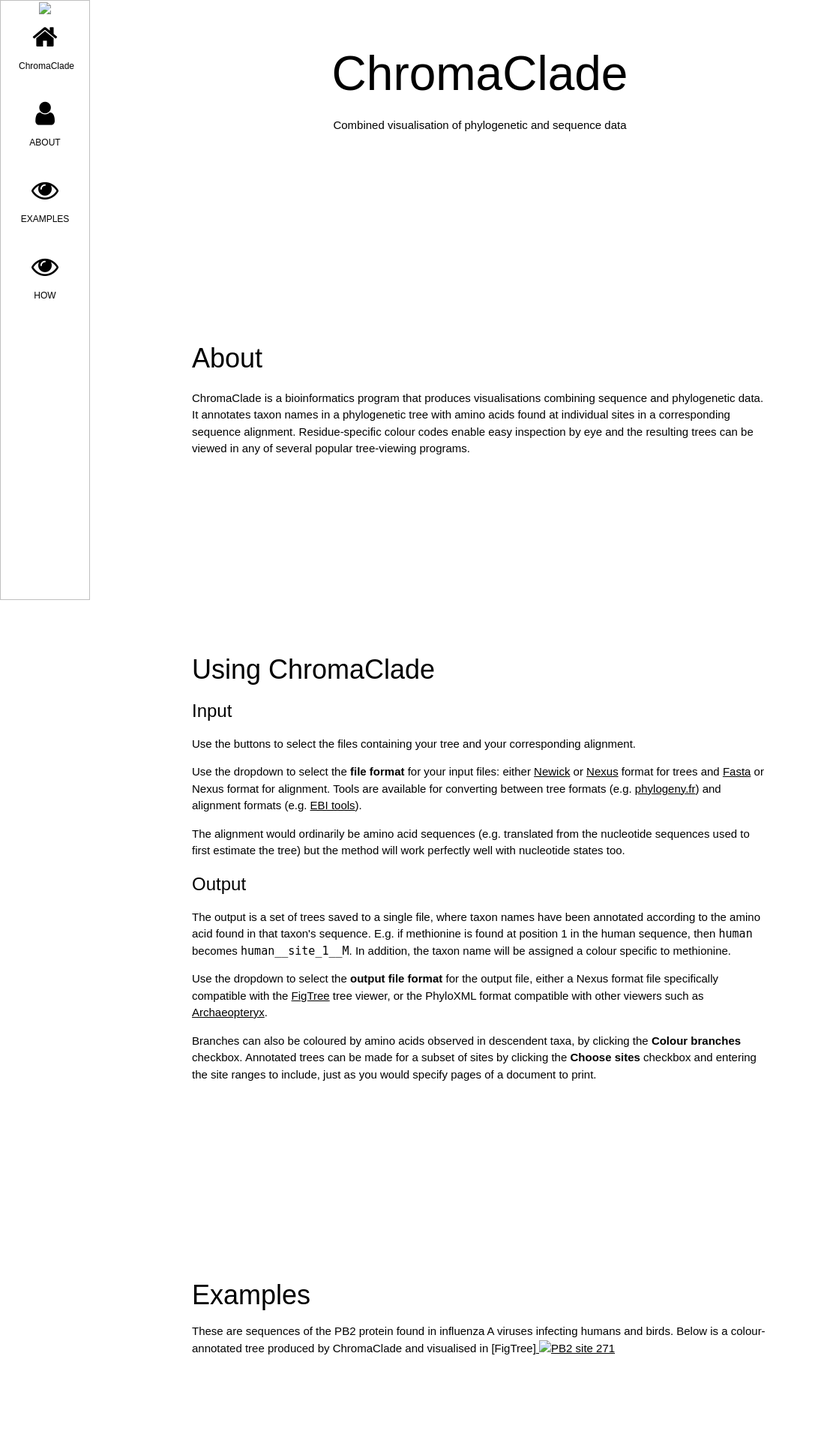
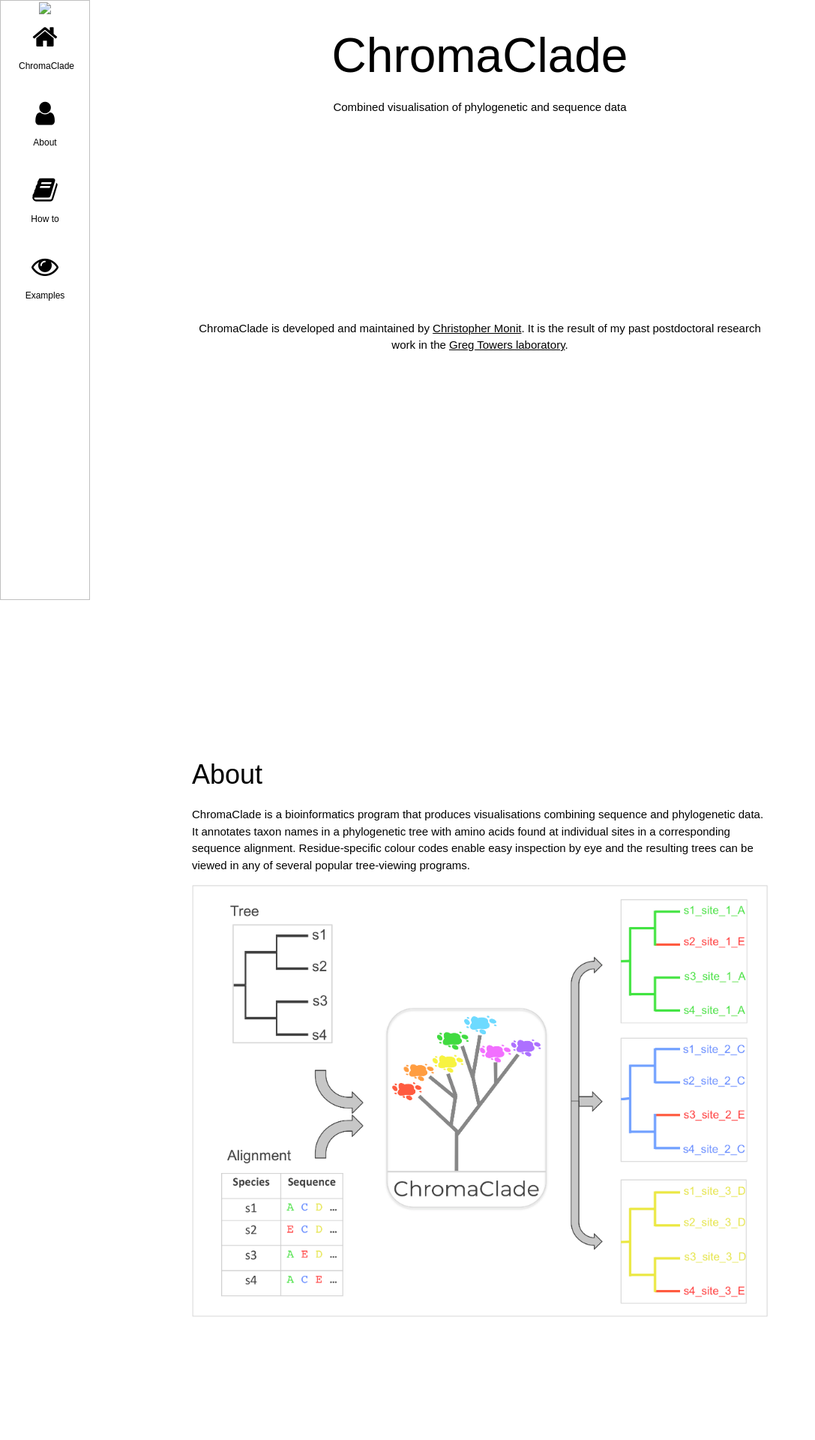
Before and after one commit to chrismonit/chroma_clade, a Flask app: template src/templates/base.html in a window 1280 px wide. Shown: the top 1920 px of the page at 75% size, without its empty margins (0-1087 px from the left). Before the commit the page ends 1806 px from the top, so only its background shows below. Run offline with Flask 2, Linux system fonts and the light colour scheme; the template is opened without the code that fills it, so the values that code supplies are empty; some web fonts are replaced.

Commit message:
developed front end a bit more. rearranged navbar elements, added icon for how-to section, made links open in new browser tabs, added links to my linkedin profile and greg's website

```diff
--- a/src/static/custom.css
+++ b/src/static/custom.css
@@ -120,6 +120,11 @@
 
 
 /* TODO combine these?*/
+
+.self-promotion {
+    margin: 20% 20%;
+}
+
 .about{
     margin: 20% 20%;
 }
--- a/src/templates/base.html
+++ b/src/templates/base.html
@@ -34,15 +34,15 @@
   </a>
 <a href="#about" class="w3-bar-item w3-button w3-padding-large w3-hover-black">
     <i class="fa fa-user w3-xxlarge"></i>
-    <p>ABOUT</p>
+    <p>About</p>
   </a>
+  <a href="#how-to" class="w3-bar-item w3-button w3-padding-large w3-hover-black">
+    <i class="fa fa-book w3-xxlarge"></i>
+    <p>How to</p>
   <a href="#examples" class="w3-bar-item w3-button w3-padding-large w3-hover-black">
     <i class="fa fa-eye w3-xxlarge"></i>
-    <p>EXAMPLES</p>
+    <p>Examples</p>
   </a>
-  <a href="#how-to" class="w3-bar-item w3-button w3-padding-large w3-hover-black">
-    <i class="fa fa-eye w3-xxlarge"></i>
-    <p>HOW</p>
 
   </nav>
 
@@ -51,6 +51,7 @@
   <div class="w3-bar w3-white w3-opacity w3-hover-opacity-off w3-center w3-small">
     <a href="#" class="w3-bar-item w3-button" style="width:25% !important">ChromaClade</a>
     <a href="#about" class="w3-bar-item w3-button" style="width:25% !important">About</a>
+    <a href="#how-to" class="w3-bar-item w3-button" style="width:25% !important">How to</a>
     <a href="#examples" class="w3-bar-item w3-button" style="width:25% !important">Examples</a>
   </div>
 </div>
@@ -67,6 +68,12 @@
 {% block main %}{% endblock %}
 </main>
 
+<p class="w3-center self-promotion">
+    ChromaClade is developed and maintained by <a href="https://uk.linkedin.com/in/chrismonit" target="_blank">Christopher Monit</a>. It is the result of my past postdoctoral research work in the <a href="https://www.ucl.ac.uk/towers-lab/" target="_blank">Greg Towers laboratory</a>.
+    <!-- TODO and funded by... -->
+</p>
+
+<i class="fa fa-book"></i>
 
 
 <div id="about" class="about">
@@ -75,8 +82,8 @@
     ChromaClade is a bioinformatics program that produces visualisations combining sequence and phylogenetic data. It annotates taxon names in a phylogenetic tree with amino acids found at individual sites in a corresponding sequence alignment. Residue-specific colour codes enable easy inspection by eye and the resulting trees can be viewed in any of several popular tree-viewing programs.
     </p>
 
+    <img src="{{url_for('static', filename='explanation.png')}}" alt="ChromaClade summary" class="w3-image w3-opacity-min">
 
-    <!-- TODO pictorial explanation of what it does -->
 
 
 
@@ -85,6 +92,7 @@
 
 <div id="how-to" class="how-to">
     <h1>Using ChromaClade</h1>
+    <!-- TODO add instructions about making alignments and trees -->
 
     <h3>Input</h3>
     <p>
@@ -92,7 +100,7 @@ Use the buttons to select the files containing your tree and your corresponding
     </p>
 
     <p>
-    Use the dropdown to select the <b>file format</b> for your input files: either <a href="https://en.wikipedia.org/wiki/Newick_format">Newick</a> or <a href="https://en.wikipedia.org/wiki/Nexus_file">Nexus</a> format for trees and <a href="https://en.wikipedia.org/wiki/FASTA_format">Fasta</a> or Nexus format for alignment. Tools are available for converting between tree formats (e.g. <a href="http://phylogeny.lirmm.fr/phylo_cgi/data_converter.cgi">phylogeny.fr</a>) and alignment formats (e.g. <a href="https://www.ebi.ac.uk/Tools/sfc/emboss_seqret/">EBI tools</a>).
+    Use the dropdown to select the <b>file format</b> for your input files: either <a href="https://en.wikipedia.org/wiki/Newick_format" target="_blank">Newick</a> or <a href="https://en.wikipedia.org/wiki/Nexus_file" target="_blank">Nexus</a> format for trees and <a href="https://en.wikipedia.org/wiki/FASTA_format" target="_blank">Fasta</a> or Nexus format for alignment. Tools are available for converting between tree formats (e.g. <a href="http://phylogeny.lirmm.fr/phylo_cgi/data_converter.cgi" target="_blank">phylogeny.fr</a>) and alignment formats (e.g. <a href="https://www.ebi.ac.uk/Tools/sfc/emboss_seqret/" target="_blank">EBI tools</a>).
     </p>
 
     <p>
@@ -106,7 +114,7 @@ The output is a set of trees saved to a single file, where taxon names have been
     </p>
 
     <p>
-Use the dropdown to select the <b>output file format</b> for the output file, either a Nexus format file specifically compatible with the <a href="http://tree.bio.ed.ac.uk/software/figtree/">FigTree</a> tree viewer, or the PhyloXML format compatible with other viewers such as <a href="https://sites.google.com/site/cmzmasek/home/software/archaeopteryx">Archaeopteryx</a>.
+Use the dropdown to select the <b>output file format</b> for the output file, either a Nexus format file specifically compatible with the <a href="http://tree.bio.ed.ac.uk/software/figtree/" target="_blank">FigTree</a> tree viewer, or the PhyloXML format compatible with other viewers such as <a href="https://sites.google.com/site/cmzmasek/home/software/archaeopteryx" target="_blank">Archaeopteryx</a>.
     </p>
 
     <p>
@@ -120,7 +128,7 @@ Branches can also be coloured by amino acids observed in descendent taxa, by cli
 
 <div id="examples" class="examples">
     <h1>Examples</h1>  <!-- TODO use copy from paper, paraphrased -->
-    These are sequences of the PB2 protein found in influenza A viruses infecting humans and birds. Below is a colour-annotated tree produced by ChromaClade and visualised in [FigTree]<a href="http://tree.bio.ed.ac.uk/software/figtree/), showing residues observed at site 271, namely threonine (blue), alanine (red) and isoleucine (purple).
+    These are sequences of the PB2 protein found in influenza A viruses infecting humans and birds. Below is a colour-annotated tree produced by ChromaClade and visualised in <a href="http://tree.bio.ed.ac.uk/software/figtree/" target="_blank">FigTree</a>, showing residues observed at site 271, namely threonine (blue), alanine (red) and isoleucine (purple).
 
     <p align="center">
         <img src="{{url_for('static', filename='pb2_271.jpg')}}" alt="PB2 site 271" width="300"/>
```
Also changed, not shown: src/static/explanation.png (added).
